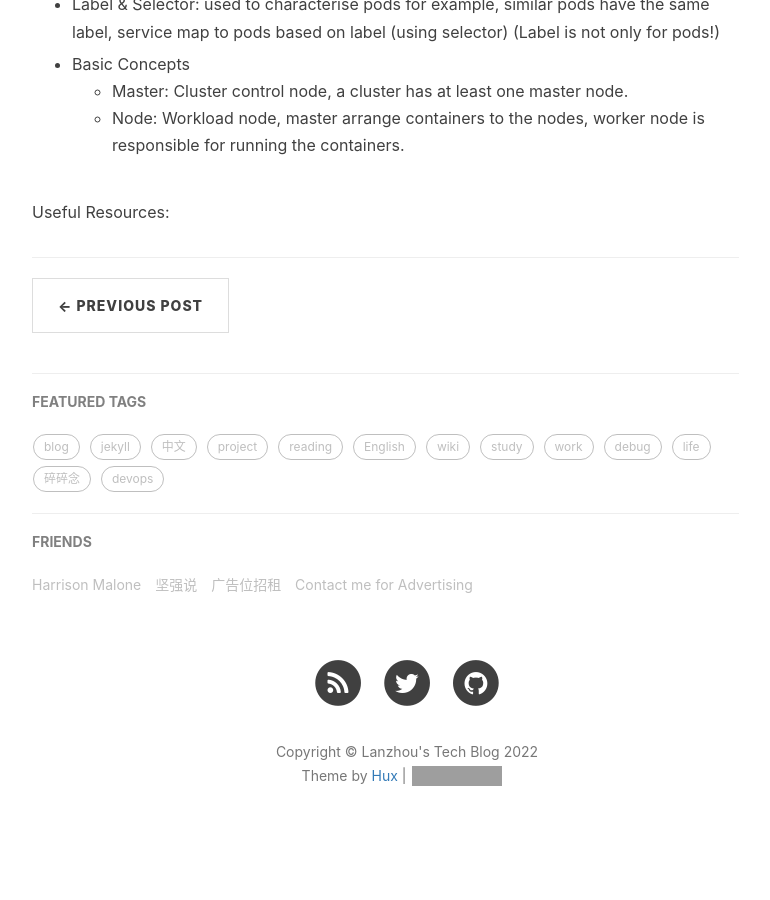
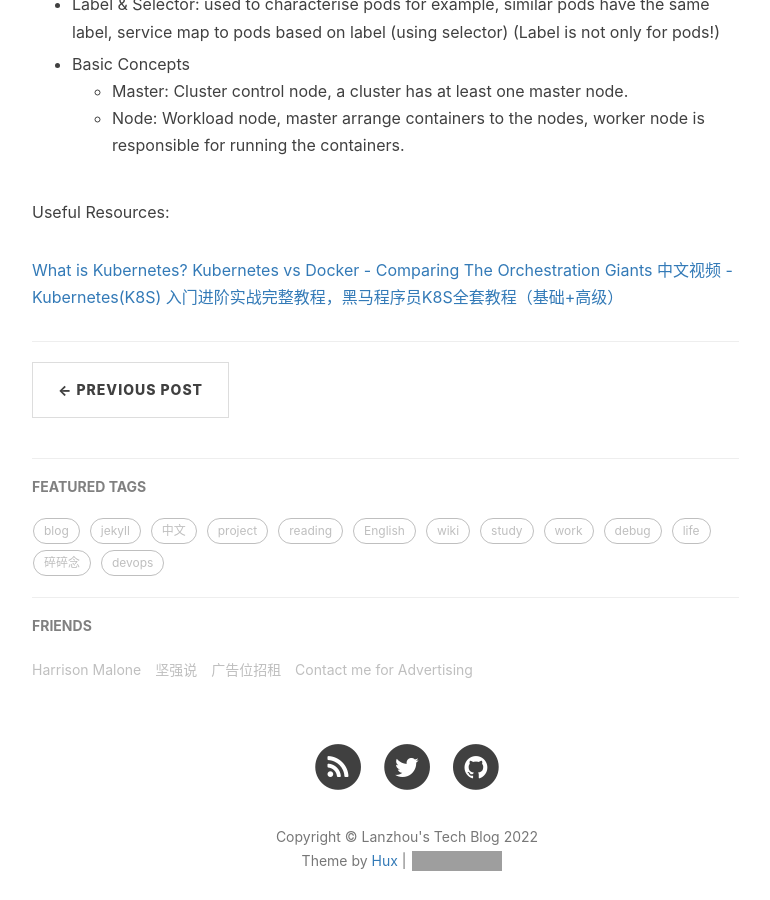
Before and after one commit to Lanzhou-J/Lanzhou-J.github.io, a Jekyll site: the page built from _posts/2022-02-16-DevOps-06-k8s.md, in a window 1280 px wide and 900 px high, scrolled down 6368 px. Shown: the whole window, without its empty margins (233-1003 px from the left). Built offline with Jekyll 4.4.1, drawn with Linux system fonts in a browser that asks for light colours; nearby versions of some CDN libraries; comment, search, counter and statistics services are not loaded; some of the changed text lies outside the part shown; grey boxes are pictures that could not be loaded.

Commit message:
formatting

```diff
--- a/_posts/2022-02-16-DevOps-06-k8s.md
+++ b/_posts/2022-02-16-DevOps-06-k8s.md
@@ -117,3 +118,7 @@
   - Node: Workload node, master arrange containers to the nodes, worker node is responsible for running the containers.
 
 Useful Resources:
+
+[What is Kubernetes?](https://kubernetes.io/docs/concepts/overview/what-is-kubernetes/)
+[Kubernetes vs Docker - Comparing The Orchestration Giants](https://medium.com/edureka/kubernetes-vs-docker-45231abeeaf1)
+[中文视频 - Kubernetes(K8S) 入门进阶实战完整教程，黑马程序员K8S全套教程（基础+高级）](https://www.bilibili.com/video/BV1Qv41167ck?p=1)
```
Also changed, not shown: other parts of _posts/2022-02-16-DevOps-06-k8s.md (+2 -1 lines), _posts/2022-02-13-DevOps-04-AWS-advanced.md (+1 -0 lines).
